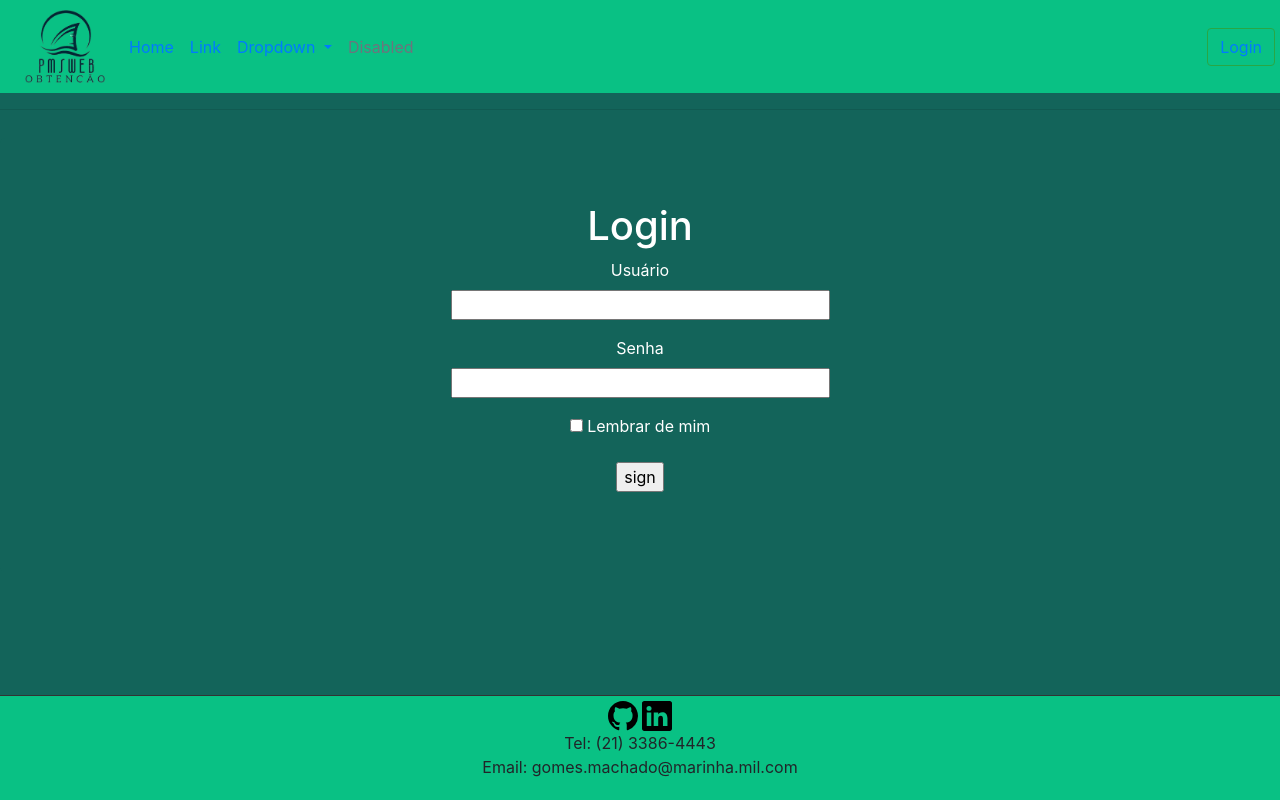
After one commit to REDxEd/PmsWeb, a Flask app: template app/templates/Login.html in a window 1280 px wide. The commit adds this page. Run offline with Flask 2, Linux system fonts and the light colour scheme; the template is opened without the code that fills it: values that come from a table or form of the project are taken from there, others are empty; some libraries are stand-ins or nearby versions.

Commit message:
pagina_login

```diff
--- /dev/null
+++ b/app/forms.py
@@ -0,0 +1,11 @@
+# Esse arquivo tem o objetivo de reunir Classes Python que representarão webforms
+
+from flask_wtf import FlaskForm
+from wtforms import StringField, PasswordField, BooleanField, SubmitField
+from wtforms.validators import DataRequired
+
+class LoginForm(FlaskForm):
+    username = StringField('Usuário', validators=[DataRequired()])
+    password = PasswordField('Senha',validators=[DataRequired()])
+    remember_me = BooleanField('Lembrar de mim')
+    submit = SubmitField('sign')
--- a/app/routes.py
+++ b/app/routes.py
@@ -1,15 +1,25 @@
 from app import app
-from flask import render_template,url_for
-
+from flask import render_template,url_for,flash,redirect
+from app.forms import LoginForm
 
 @app.route('/')
 @app.route('/index')
 def index():
     return render_template('index.html')
 
-@app.route('/login')
+@app.route('/test')
+def test():
+    return render_template('test.html')
+
+@app.route('/login', methods=['GET','POST'])
 def login():
-    return render_template('test.html')
+    form = LoginForm()
+    # solução temporária para validar o login enquanto não existe bd
+    if form.validate_on_submit():
+        flash('Login request for user: {}, remember_me: {}'.format(
+            form.username.data, form.remember_me.data))
+        return redirect(url_for('index'))
+    return render_template('login.html', title='Sign In', form=form)
 
 @app.route('/acompanhar')
 def acompanhar():
--- a/app/static/style.css
+++ b/app/static/style.css
@@ -27,6 +27,15 @@ p.button{
     margin-top: 28px;
     background-color: #13645a;
     color: white;
+
+}
+.log{
+    position:static;
+    text-align: center;
+}
+.log.p{
+    text-align: left;
+    position:static;
 }
 footer.fixar-rodape{
     border-top: 1px solid #333;
--- /dev/null
+++ b/app/templates/Login.html
@@ -0,0 +1,26 @@
+{% extends "layout.html" %}
+
+{% block content %}
+    <div class="jumbotron">
+        <div class="log">
+
+            <h1>Login</h1>
+            <form action="" method="post" novalidate>
+                {{ form.hidden_tag() }}
+                <p>
+                    {{ form.username.label }}<br>
+                    {{ form.username(size=32) }}
+                </p>
+                <p>
+                    {{ form.password.label }}<br>
+                    {{ form.password(size=32) }}
+                    {% for error in form.password.errors %}
+                    <br><span style="color: red;">usuário ou senha inválidos</span>
+                    {% endfor %}
+                </p>
+                <p>{{ form.remember_me() }} {{ form.remember_me.label }}</p>
+                <p class="button-primary">{{ form.submit() }}</p>
+            </form>
+        </div>
+    </div>
+{% endblock %}
--- a/app/templates/index.html
+++ b/app/templates/index.html
@@ -10,6 +10,5 @@
       <a class="btn btn-primary btn-lg" href="#" role="button"><img class="icon" src="../static/img/icons/edit.svg"> Criar Pedidos</a>
       <a class="btn btn-secondary btn-lg" href="{{url_for('acompanhar')}} " role="button"><img src="../static/img/icons/binoculars.svg" class="icon">Acompanhar pedidos</a>
     </p>
-    <p>Dúvidas ou </p>
   </div>
 {% endblock %}
--- a/app/templates/layout.html
+++ b/app/templates/layout.html
@@ -15,7 +15,7 @@
     </head>
     <body>
         <nav class="navbar navbar-expand-lg">
-            <a class="navbar-brand" href="#"><img src="../static/img/icons/logo-removebg copy.png" class="logo"></a>
+            <a class="navbar-brand" href="{{ url_for('index') }}"><img src="../static/img/icons/logo.png" class="logo"></a>
             <button class="navbar-toggler" type="button" data-toggle="collapse" data-target="#navbarSupportedContent" aria-controls="navbarSupportedContent" aria-expanded="false" aria-label="Toggle navigation">
               <span class="navbar-toggler-icon"></span>
             </button>
@@ -23,13 +23,13 @@
             <div class="collapse navbar-collapse" id="navbarSupportedContent">
               <ul class="navbar-nav mr-auto">
                 <li class="nav-item active">
-                  <a class="nav-link" href="#">Home <span class="sr-only">(current)</span></a>
+                  <a class="nav-link" href="{{ url_for('index') }}">Home <span class="sr-only">(current)</span></a>
                 </li>
                 <li class="nav-item">
-                  <a class="nav-link" href="#">Link</a>
+                  <a class="nav-link" href="{{ url_for('test') }}">Link</a>
                 </li>
                 <li class="nav-item dropdown">
-                  <a class="nav-link dropdown-toggle" href="#" id="navbarDropdown" role="button" data-toggle="dropdown" aria-haspopup="true" aria-expanded="false">
+                  <a class="nav-link dropdown-toggle" href="{{ url_for('test') }}" id="navbarDropdown" role="button" data-toggle="dropdown" aria-haspopup="true" aria-expanded="true">
                     Dropdown
                   </a>
                   <div class="dropdown-menu" aria-labelledby="navbarDropdown">
@@ -48,6 +48,19 @@
             </div>
         </nav>
 
+        <!-- mostrar mensagens flash (solução temporária para trabalho)-->
+        <hr>
+        {% with messages = get_flashed_messages() %}
+        {% if messages %}
+        <ul>
+            {% for message in messages %}
+            <li>{{ message }}</li>
+            {% endfor %}
+        </ul>
+        {% endif %}
+        {% endwith %}
+
+        <!-- bloco com conteudo especifico de cada pagina -->
         {% block content %}
         {% endblock %}
 
--- /dev/null
+++ b/config.py
@@ -0,0 +1,5 @@
+import os
+
+class Config(object):
+    # A SECRET_KEY aqui serve principalmente para evitar Cross-Site Request Forgery
+    SECRET_KEY = os.environ.get('SECRET_KEY') or 'you-will-never-guess'
```
Also changed, not shown: app/__init__.py (+2 -8 lines), app/templates/test.html (+4 -12 lines).
